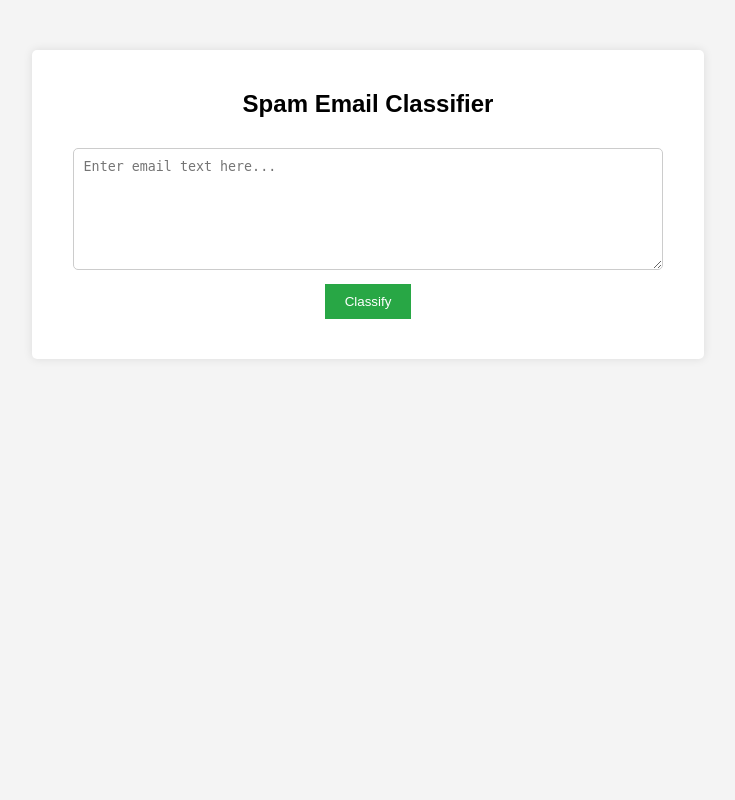
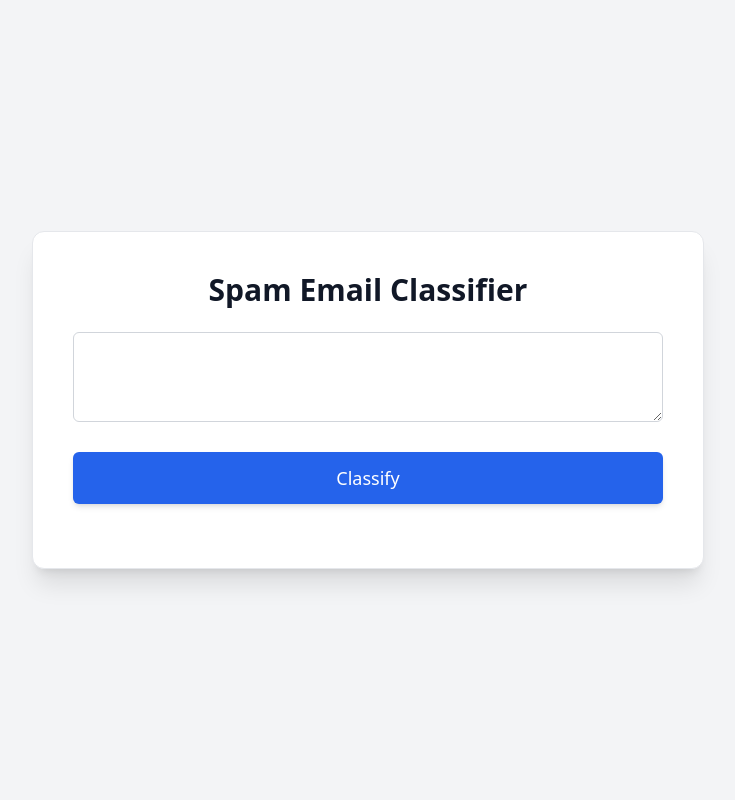
Before and after one commit to amartya-pandey/spamy, a Django app: page / in a window 1280 px wide. Shown: the whole page, without its empty margins (272-1007 px from the left). Run offline with Django 5.2, Linux system fonts and the light colour scheme; parts of the project's set-up code (start-up, migrations or seed data) failed here and were passed over; some libraries are stand-ins or nearby versions.

Commit message:
version 1.0.1

```diff
--- a/environment.yml
+++ b/environment.yml
@@ -7,7 +7,6 @@ dependencies:
   - django
   - djangorestframework
   - gunicorn
-  - psycopg2
   - numpy
   - pandas
   - scikit-learn
--- a/frontend/static/css/style.css
+++ b/frontend/static/css/style.css
@@ -1,40 +1,27 @@
+@tailwind base;
+@tailwind components;
+@tailwind utilities;
+
 body {
-    font-family: Arial, sans-serif;
-    text-align: center;
-    background-color: #f4f4f4;
+    @apply flex items-center justify-center h-screen bg-gray-100;
 }
 
 .container {
-    width: 50%;
-    margin: 50px auto;
-    padding: 20px;
-    background: white;
-    box-shadow: 0 0 10px rgba(0, 0, 0, 0.1);
-    border-radius: 5px;
+    @apply bg-white p-10 rounded-xl shadow-xl w-full max-w-2xl border border-gray-200;
+}
+
+h2 {
+    @apply text-3xl font-semibold text-gray-900 mb-6 text-center;
 }
 
 textarea {
-    width: 90%;
-    height: 100px;
-    margin: 10px 0;
-    padding: 10px;
-    border: 1px solid #ccc;
-    border-radius: 5px;
+    @apply w-full p-4 border border-gray-300 rounded-md text-gray-700 text-lg focus:outline-none focus:ring-2 focus:ring-blue-500 transition;
 }
 
 button {
-    background: #28a745;
-    color: white;
-    padding: 10px 20px;
-    border: none;
-    cursor: pointer;
-}
-
-button:hover {
-    background: #218838;
+    @apply w-full mt-6 bg-blue-600 text-white py-3 px-6 rounded-md font-medium text-lg hover:bg-blue-700 transition-all duration-300 shadow-md;
 }
 
 #result {
-    margin-top: 20px;
-    font-weight: bold;
+    @apply mt-6 text-xl font-semibold text-gray-800 text-center;
 }
--- a/frontend/templates/index.html
+++ b/frontend/templates/index.html
@@ -4,14 +4,19 @@
     <meta charset="UTF-8">
     <meta name="viewport" content="width=device-width, initial-scale=1.0">
     <title>Spam Email Classifier</title>
-    <link rel="stylesheet" href="static/css/style.css">
+    <script src="https://cdn.tailwindcss.com"></script>
 </head>
-<body>
-    <div class="container">
-        <h2>Spam Email Classifier</h2>
-        <textarea id="emailText" placeholder="Enter email text here..."></textarea>
-        <button onclick="classifyEmail()">Classify</button>
-        <p id="result"></p>
+<body class="flex items-center justify-center h-screen bg-gray-100">
+    <div class="bg-white p-10 rounded-xl shadow-xl w-full max-w-2xl border border-gray-200">
+        <h2 class="text-3xl font-semibold text-gray-900 mb-6 text-center">Spam Email Classifier</h2>
+        <textarea id="emailText" placeholder="Enter email text here..."
+            class="w-full p-4 border border-gray-300 rounded-md text-gray-700 text-lg focus:outline-none focus:ring-2 focus:ring-blue-500 transition">
+        </textarea>
+        <button onclick="classifyEmail()"
+            class="w-full mt-6 bg-blue-600 text-white py-3 px-6 rounded-md font-medium text-lg hover:bg-blue-700 transition-all duration-300 shadow-md">
+            Classify
+        </button>
+        <p id="result" class="mt-6 text-xl font-semibold text-gray-800 text-center"></p>
     </div>
     <script src="static/js/script.js"></script>
 </body>
--- a/setup.py
+++ b/setup.py
@@ -8,7 +8,6 @@ setup(
         "Django>=4.0",
         "djangorestframework",
         "gunicorn",
-        "psycopg2",
         "numpy",
         "pandas",
         "scikit-learn",
```
